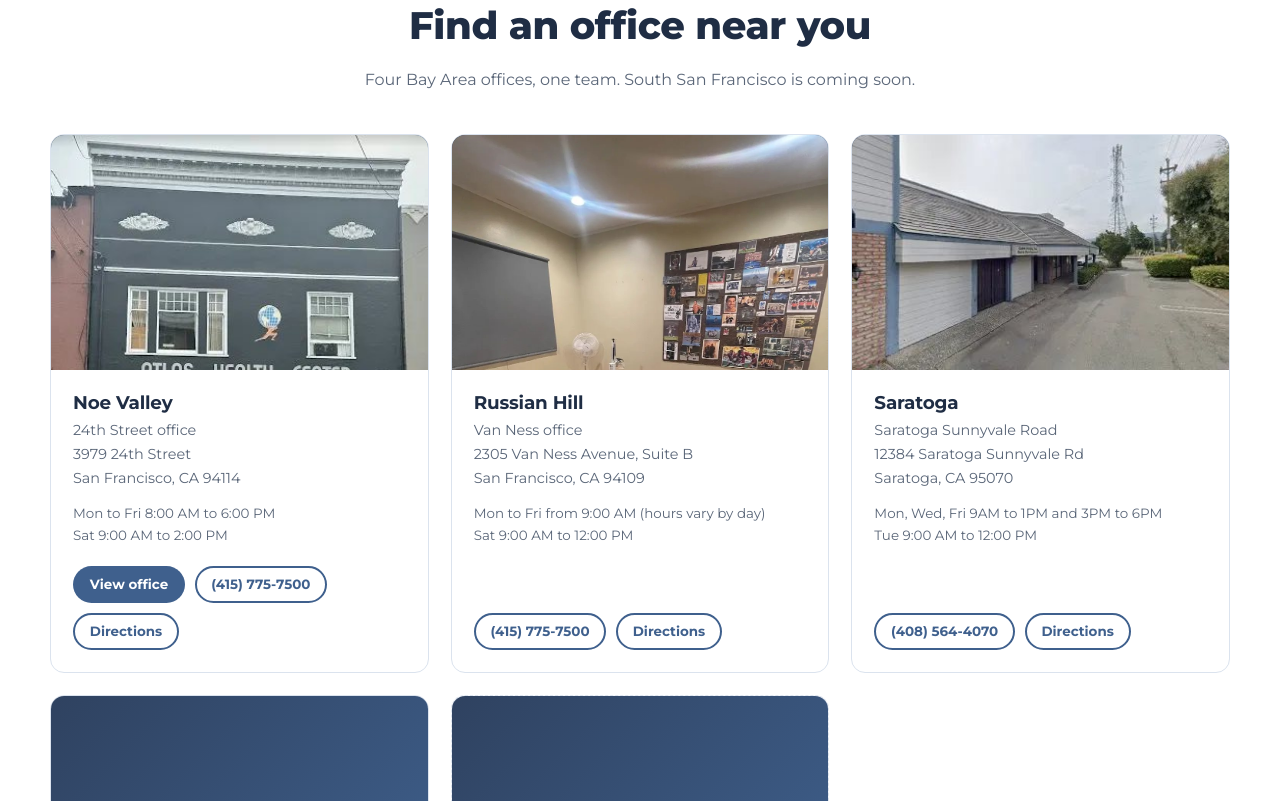
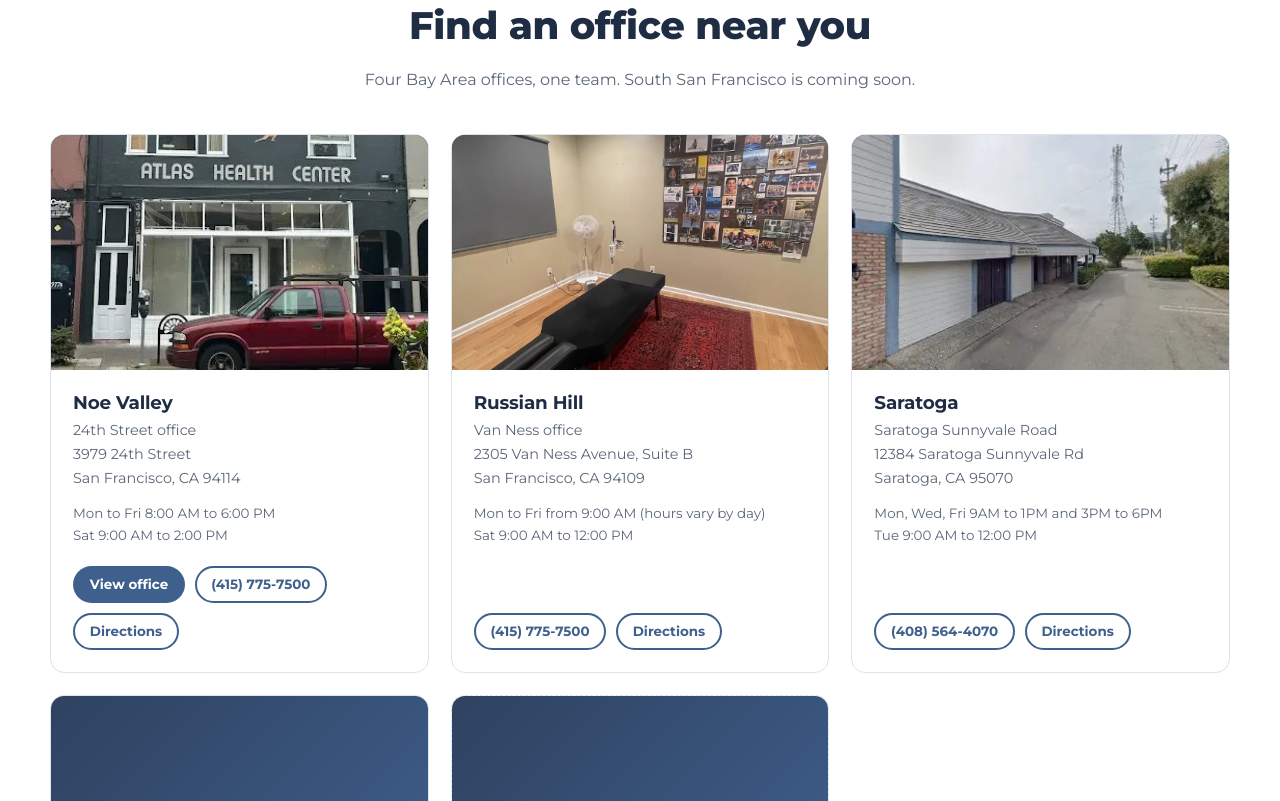
Before and after one commit to localember/atlas-health-preview, a plain HTML site: page index.html in a window 1280 px wide. Shown: the part 5409-6210 px from the top of the page. Drawn offline with Linux system fonts and the light colour scheme.

Commit message:
Location card photos: fill frame so crop position applies

```diff
--- a/assets/css/site.css
+++ b/assets/css/site.css
@@ -54,7 +54,7 @@ section{padding:90px 0}.center{text-align:center}.sub{color:var(--muted);max-wid
 .stars{color:#e0a526;letter-spacing:.12em;font-size:1rem;margin-bottom:10px}.rcard blockquote{margin:0 0 16px;font-size:.98rem;flex:1}.rcard .who{font-weight:700;color:var(--navy-d);font-size:.92rem}.rcard .who small{display:block;font-weight:500;color:var(--muted)}
 /* locations */
 .lcard{background:#fff;border:1px solid var(--line);border-radius:var(--radius);overflow:hidden;display:flex;flex-direction:column}
-.lcard .ph{aspect-ratio:16/10;background:linear-gradient(135deg,var(--navy),var(--blue));display:grid;place-items:center;color:#fff;overflow:hidden}.lcard .ph img{width:100%;height:100%;object-fit:cover}
+.lcard .ph{aspect-ratio:16/10;background:linear-gradient(135deg,var(--navy),var(--blue));display:grid;place-items:center;color:#fff;overflow:hidden}.lcard .ph{position:relative}.lcard .ph img{position:absolute;inset:0;width:100%;height:100%;object-fit:cover}
 .lcard .ph .mono{font-size:.8rem;letter-spacing:.14em;text-transform:uppercase;opacity:.85}
 .lcard .bd{padding:22px;display:flex;flex-direction:column;gap:.35em;flex:1}.lcard h3{margin:0}.lcard .addr{color:var(--muted);font-size:.9rem;margin:0}
 .lcard .hrs{font-size:.84rem;color:var(--muted);margin:.4em 0 0}.lcard .acts{display:flex;gap:.6em;flex-wrap:wrap;margin-top:auto;padding-top:14px}.lcard .acts .btn{padding:.75em 1.1em;font-size:.84rem}
```
